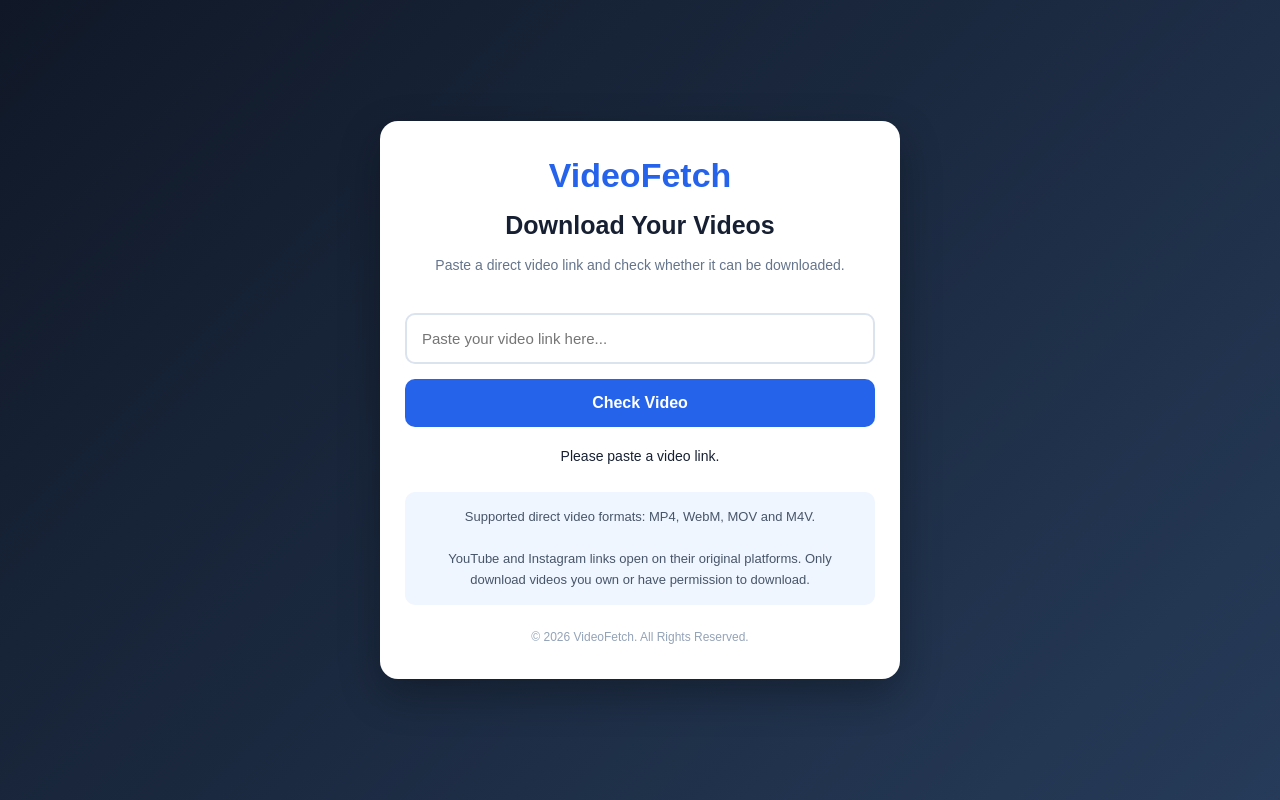
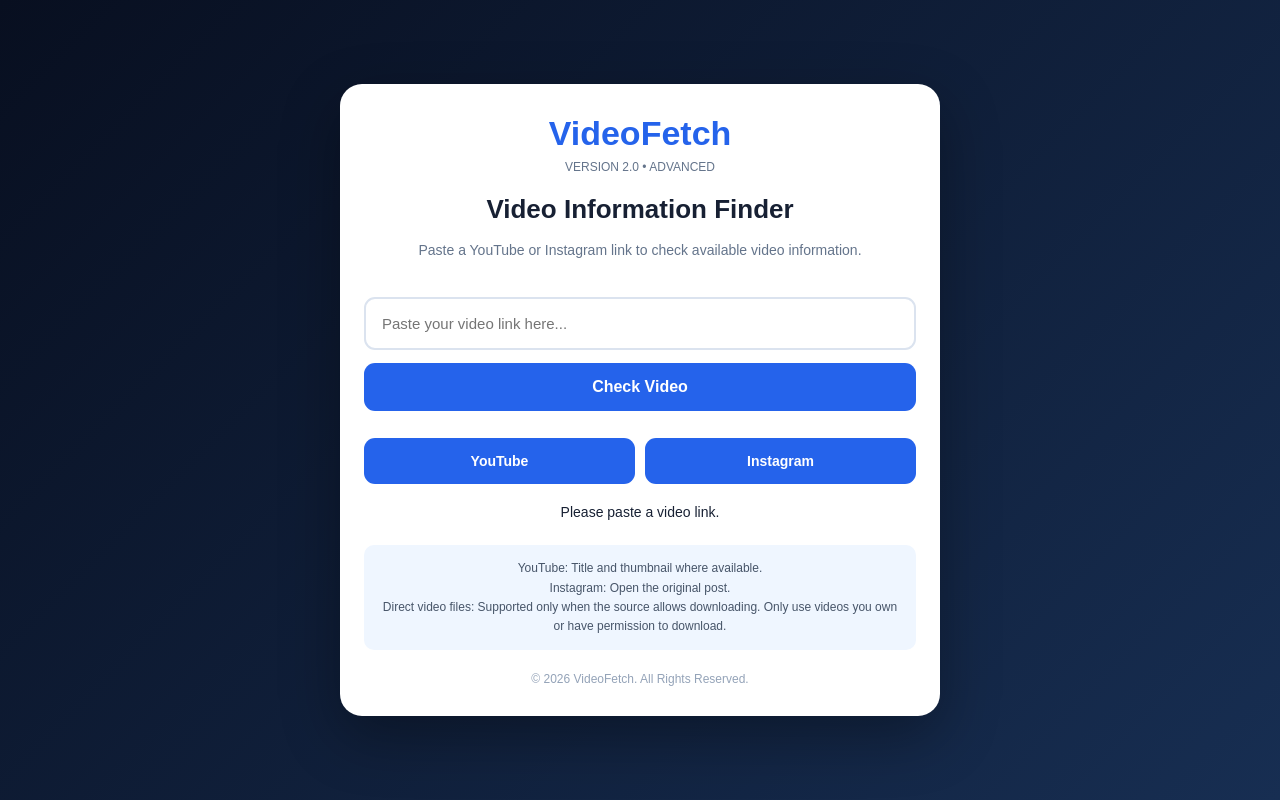
Before and after one commit to teamclipsyncyt-cpu/videofetch, a website: page index.html in a window 1280 px wide. Both pictures are taken after a click on the button "Check Video". Drawn offline with Linux system fonts and the light colour scheme.

Commit message:
Update index.html

```diff
--- a/index.html
+++ b/index.html
@@ -3,220 +3,224 @@
 <head>
 <meta charset="UTF-8">
 <meta name="viewport" content="width=device-width, initial-scale=1.0">
-  <title>VideoFetch - Video Downloader</title>
+<title>VideoFetch 2.0</title>
 
 <style>
-    * {
-      box-sizing: border-box;
+*{box-sizing:border-box}
+body{
+ margin:0;min-height:100vh;padding:20px;
+ font-family:Arial,sans-serif;color:white;
+ background:linear-gradient(135deg,#080f20,#172e52);
+ display:flex;align-items:center;justify-content:center
 }
-
-    body {
-      margin: 0;
-      min-height: 100vh;
-      font-family: Arial, sans-serif;
-      background: linear-gradient(135deg, #101827, #263b59);
-      color: white;
-      display: flex;
-      justify-content: center;
-      align-items: center;
-      padding: 20px;
+.container{
+ width:100%;max-width:600px;background:#fff;color:#172033;
+ border-radius:22px;padding:30px 24px;
+ box-shadow:0 20px 60px #0005;text-align:center
 }
-
-    .container {
-      width: 100%;
-      max-width: 520px;
-      background: #ffffff;
-      color: #172033;
-      padding: 35px 25px;
-      border-radius: 18px;
-      text-align: center;
-      box-shadow: 0 15px 40px rgba(0,0,0,0.3);
+.logo{font-size:34px;font-weight:800;color:#2563eb}
+.version{font-size:12px;color:#64748b;margin:7px}
+h1{font-size:26px;margin:20px 0 8px}
+.subtitle{color:#64748b;line-height:1.6;font-size:14px}
+input{
+ width:100%;padding:16px;margin-top:22px;
+ border:2px solid #dbe3ef;border-radius:11px;font-size:15px
 }
-
-    .logo {
-      font-size: 34px;
-      font-weight: bold;
-      color: #2563eb;
-      margin-bottom: 10px;
+button{
+ width:100%;padding:15px;margin-top:13px;
+ background:#2563eb;color:white;border:0;
+ border-radius:11px;font-size:16px;font-weight:bold;cursor:pointer
 }
-
-    h1 {
-      font-size: 25px;
-      margin-bottom: 10px;
+button:hover{background:#1d4ed8}
+.platforms{display:flex;gap:10px;margin-top:14px}
+.platforms button{font-size:14px}
+#message{margin-top:18px;font-size:14px;line-height:1.5}
+.preview{
+ display:none;margin-top:20px;text-align:left;
+ border:1px solid #e2e8f0;border-radius:14px;overflow:hidden
 }
-
-    .description {
-      color: #64748b;
-      line-height: 1.6;
-      font-size: 14px;
+.preview img{width:100%;display:block}
+.details{padding:15px}
+.details h3{margin:0 0 8px;font-size:17px}
+.details p{font-size:13px;color:#64748b}
+.open-link{
+ display:block;text-decoration:none;text-align:center;
+ padding:13px;background:#eff6ff;color:#1d4ed8;
+ border-radius:9px;font-weight:bold;margin-top:12px
 }
-
-    input {
-      width: 100%;
-      padding: 15px;
-      margin-top: 22px;
-      border: 2px solid #dbe3ef;
-      border-radius: 10px;
-      font-size: 15px;
-      outline: none;
+.info{
+ margin-top:22px;padding:14px;background:#eff6ff;
+ color:#475569;border-radius:10px;font-size:12px;line-height:1.6
 }
-
-    input:focus {
-      border-color: #2563eb;
-    }
-
-    button {
-      width: 100%;
-      padding: 15px;
-      margin-top: 15px;
-      border: none;
-      border-radius: 10px;
-      background: #2563eb;
-      color: white;
-      font-size: 16px;
-      font-weight: bold;
-      cursor: pointer;
-    }
-
-    button:hover {
-      background: #1d4ed8;
-    }
-
-    #message {
-      margin-top: 18px;
-      font-size: 14px;
-      line-height: 1.6;
-      overflow-wrap: anywhere;
-    }
-
-    .info {
-      margin-top: 25px;
-      padding: 15px;
-      background: #eff6ff;
-      border-radius: 10px;
-      color: #475569;
-      font-size: 13px;
-      line-height: 1.6;
-    }
-
-    footer {
-      margin-top: 25px;
-      color: #94a3b8;
-      font-size: 12px;
-    }
+footer{margin-top:22px;color:#94a3b8;font-size:12px}
 </style>
 </head>
 
 <body>
+<div class="container">
+ <div class="logo">VideoFetch</div>
+ <div class="version">VERSION 2.0 • ADVANCED</div>
 
-  <div class="container">
-
-    <div class="logo">VideoFetch</div>
-
-    <h1>Download Your Videos</h1>
-
-    <p class="description">
-      Paste a direct video link and check whether it can be downloaded.
+ <h1>Video Information Finder</h1>
+ <p class="subtitle">
+  Paste a YouTube or Instagram link to check available video information.
  </p>
 
-    <input
-      type="url"
-      id="videoUrl"
-      placeholder="Paste your video link here..."
-    >
+ <input id="videoUrl" type="url"
+ placeholder="Paste your video link here...">
 
-    <button onclick="checkVideo()">
+ <button id="checkButton" onclick="checkVideo()">
   Check Video
  </button>
 
+ <div class="platforms">
+  <button onclick="openPlatform('youtube')">YouTube</button>
+  <button onclick="openPlatform('instagram')">Instagram</button>
+ </div>
+
  <div id="message" role="status" aria-live="polite"></div>
 
-    <div class="info">
-      Supported direct video formats: MP4, WebM, MOV and M4V.
-      <br><br>
-      YouTube and Instagram links open on their original platforms.
-      Only download videos you own or have permission to download.
+ <div class="preview" id="preview">
+  <img id="thumbnail" alt="Video thumbnail">
+  <div class="details">
+   <h3 id="videoTitle"></h3>
+   <p id="videoAuthor"></p>
+   <a id="openLink" class="open-link"
+      target="_blank" rel="noopener">
+      Open Original Video
+   </a>
+  </div>
  </div>
 
-    <footer>
-      © 2026 VideoFetch. All Rights Reserved.
-    </footer>
+ <div class="info">
+  YouTube: Title and thumbnail where available.<br>
+  Instagram: Open the original post.<br>
+  Direct video files: Supported only when the source allows downloading.
+  Only use videos you own or have permission to download.
+ </div>
 
+ <footer>© 2026 VideoFetch. All Rights Reserved.</footer>
 </div>
 
 <script>
-    function checkVideo() {
+const API_BASE = "https://YOUR-RENDER-SERVICE.onrender.com";
 
+function openPlatform(platform){
+ const input = document.getElementById("videoUrl");
+ input.value = platform === "youtube"
+  ? "https://www.youtube.com/"
+  : "https://www.instagram.com/";
+ input.focus();
+}
+
+async function checkVideo(){
  const input = document.getElementById("videoUrl");
  const message = document.getElementById("message");
+ const preview = document.getElementById("preview");
+ const button = document.getElementById("checkButton");
+ const text = input.value.trim();
 
-      const urlText = input.value.trim();
-
+ preview.style.display = "none";
  message.textContent = "";
 
-      if (!urlText) {
+ if(!text){
   message.textContent = "Please paste a video link.";
   return;
  }
 
  let url;
-
-      try {
-        url = new URL(urlText);
-      } catch (error) {
-        message.textContent = "Please enter a valid video URL.";
+ try{
+  url = new URL(text);
+ }catch{
+  message.textContent = "Please enter a valid link.";
   return;
  }
 
-      if (url.protocol !== "https:" && url.protocol !== "http:") {
-        message.textContent = "Invalid video link.";
+ if(!["https:","http:"].includes(url.protocol)){
+  message.textContent = "Invalid link.";
   return;
  }
 
  const host = url.hostname.toLowerCase();
 
-      const isYouTube =
-        host === "youtube.com" ||
-        host.endsWith(".youtube.com") ||
-        host === "youtu.be";
-
-      const isInstagram =
-        host === "instagram.com" ||
-        host.endsWith(".instagram.com");
-
-      if (isYouTube || isInstagram) {
-
-        message.textContent =
-          "Opening the original platform. Use its available authorized download options.";
-
-        window.open(url.href, "_blank", "noopener,noreferrer");
+ if(host === "instagram.com" || host.endsWith(".instagram.com")){
+  message.textContent = "Opening Instagram original post...";
+  window.open(url.href,"_blank","noopener,noreferrer");
   return;
  }
 
-      const allowed =
-        /\.(mp4|webm|mov|m4v)$/i.test(url.pathname);
+ const youtube =
+  host === "youtube.com" ||
+  host === "www.youtube.com" ||
+  host === "m.youtube.com" ||
+  host === "youtu.be" ||
+  host.endsWith(".youtube.com");
 
-      if (!allowed) {
-        message.textContent =
-          "Unsupported link. Please use a direct MP4, WebM, MOV or M4V video link.";
-        return;
-      }
-
+ if(!youtube){
+  if(/\.(mp4|webm|mov|m4v)$/i.test(url.pathname)){
    const link = document.createElement("a");
-
    link.href = url.href;
    link.download = "VideoFetch-video";
    link.target = "_blank";
    link.rel = "noopener";
-
    document.body.appendChild(link);
    link.click();
    link.remove();
+   message.textContent =
+    "Download requested. The source server must allow it.";
+  }else{
+   message.textContent =
+    "Please enter a YouTube, Instagram or direct video link.";
+  }
+  return;
+ }
 
+ if(API_BASE.includes("YOUR-RENDER-SERVICE")){
   message.textContent =
-        "Download requested! Your browser may download or open the video depending on the source server.";
+   "Backend setup is not complete. Add your Render service URL in the code.";
+  return;
+ }
+
+ button.disabled = true;
+ button.textContent = "Loading...";
+ message.textContent = "Getting video information...";
+
+ try{
+  const apiUrl = API_BASE + "/api/video?url=" +
+    encodeURIComponent(url.href);
+
+  const response = await fetch(apiUrl);
+  const data = await response.json();
+
+  if(!response.ok){
+   throw new Error(data.error || "Could not get video information.");
+  }
+
+  document.getElementById("videoTitle").textContent =
+    data.title || "Video title unavailable";
+
+  document.getElementById("videoAuthor").textContent =
+    data.author ? "Channel: " + data.author : data.platform;
+
+  document.getElementById("openLink").href = data.videoUrl;
+
+  if(data.thumbnail){
+   document.getElementById("thumbnail").src = data.thumbnail;
+   document.getElementById("thumbnail").style.display = "block";
+  }else{
+   document.getElementById("thumbnail").style.display = "none";
+  }
+
+  preview.style.display = "block";
+  message.textContent = "Video information loaded successfully!";
+
+ }catch(error){
+  message.textContent = error.message;
+ }finally{
+  button.disabled = false;
+  button.textContent = "Check Video";
+ }
 }
 </script>
-
 </body>
 </html>
```
Lines whose indentation alone changed are shown as unchanged.
